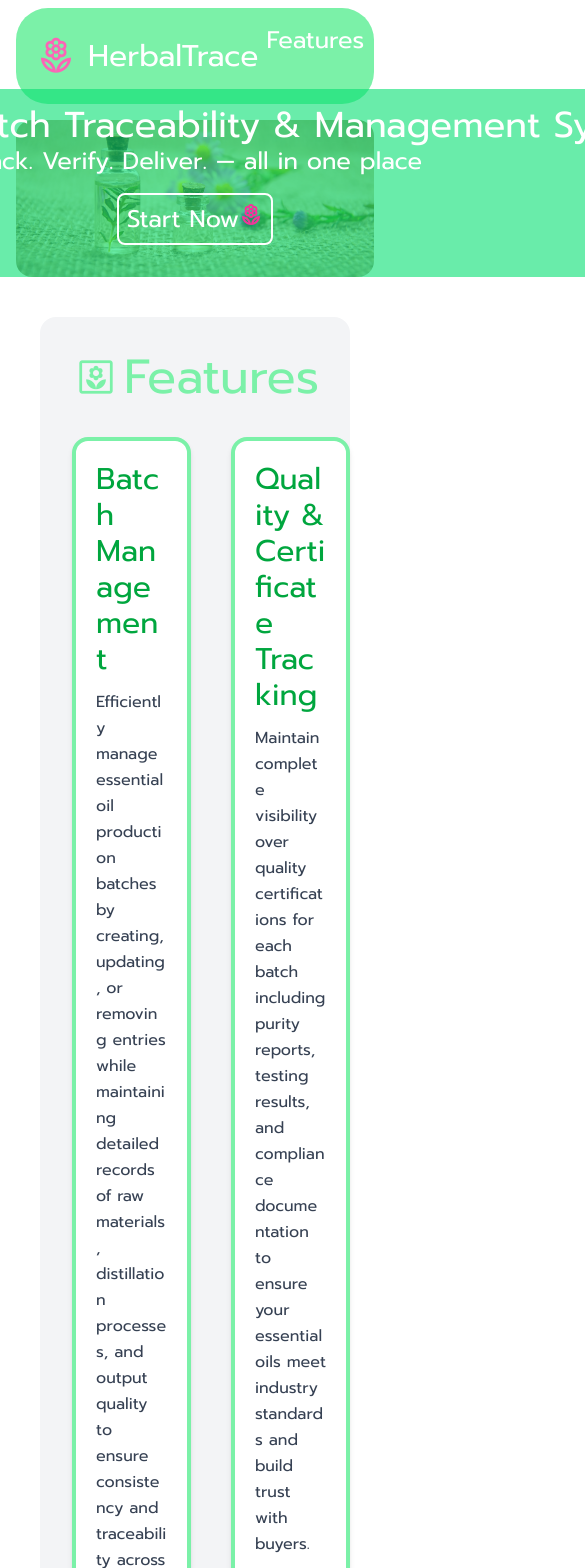
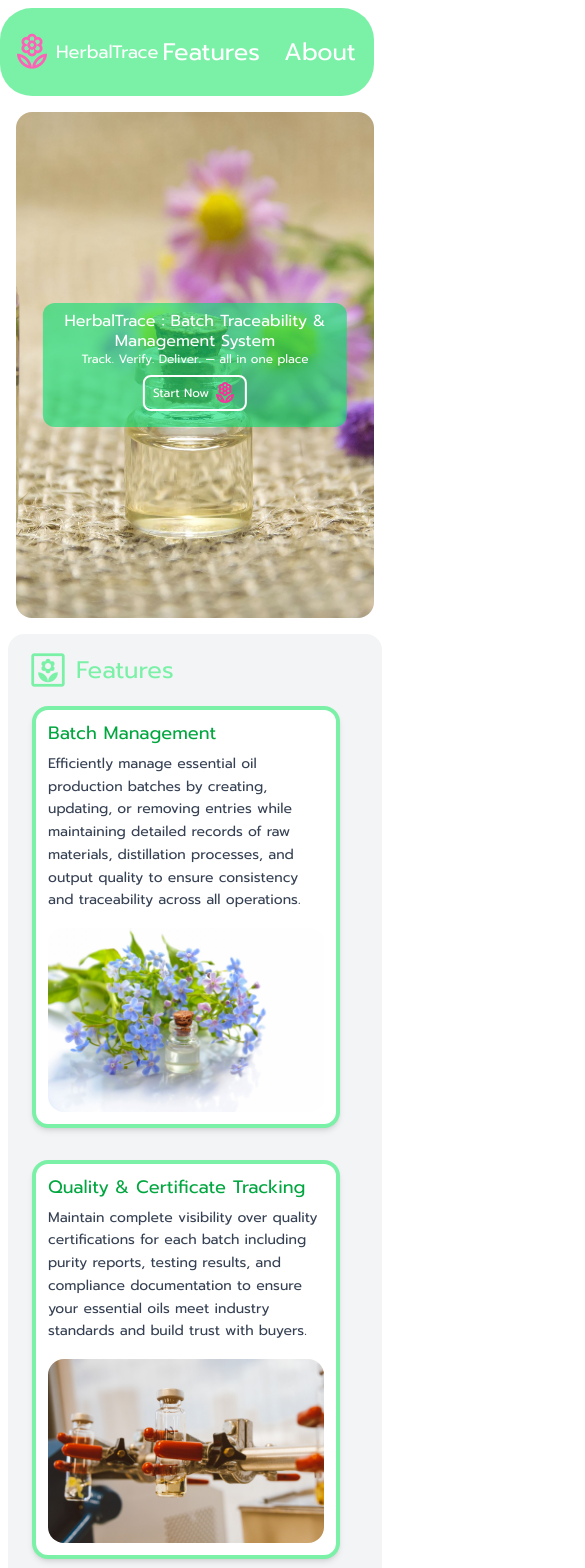
Before and after one commit to joykat05/HerbalTrace, a React (Vite) app in the folder frontend/: page / in a window 390 px wide. Shown: the top 1568 px of the page, 585 px wide, since content can reach past the window. Built offline with nearby package versions, Linux system fonts and the light colour scheme.

Commit message:
feat: made frontend responsive to moblie screens

```diff
--- a/frontend/src/components/card.jsx
+++ b/frontend/src/components/card.jsx
@@ -3,17 +3,38 @@ import "../app.css";
 
 function Card({ title, description, children }) {
   return (
-    <div className="font-prompt border-4 border-green-300 p-5 m-4 rounded-2xl max-w-lg w-full bg-white shadow-md space-y-3 hover:scale-105
-    hover:border-pink-300 transition duration-300 ease-out">
+    <div className="font-prompt
+  border-4 border-green-300
+  p-5 max-md:p-3
+  m-4 max-md:m-2
+  rounded-2xl
+  max-w-lg w-full
+  max-md:max-w-[90%]
+  bg-white
+  shadow-md
+  space-y-3 max-md:space-y-2
+  hover:scale-105
+  hover:border-pink-300
+  transition duration-300 ease-out">
 
       {title && (
-        <h2 className="text-3xl text-green-600 wrap-break-word">
+        <h2 className="
+          text-3xl
+          max-md:text-lg
+
+          text-green-600
+          leading-tight
+        ">
           {title}
         </h2>
       )}
 
       {description && (
-        <p className="text-gray-700 leading-relaxed wrap-break-word">
+        <p className="
+          text-gray-700
+          leading-relaxed
+          max-md:text-sm
+        ">
           {description}
         </p>
       )}
--- a/frontend/src/components/feature.jsx
+++ b/frontend/src/components/feature.jsx
@@ -1,41 +1,70 @@
 import '../app.css';
 import Card from './card';
+
 export default function Features(){
     return(
         <>
-        <div className='m-10 bg-gray-100 p-4 rounded-2xl'>
+        <div className='
+            m-10
+            max-md:m-2
+            bg-gray-100
+            p-4
+            max-md:px-3 max-md:py-2
+            rounded-2xl
+        '>
+            <h1 className='
+                font-prompt
+                text-5xl
+                max-md:text-2xl
+                text-green-300
+                hover:text-pink-300
+                m-5
+                max-md:m-2
+                flex items-center gap-2
+            '>
+                <span
+                    className="material-symbols-outlined"
+                    style={{fontSize:"40px"}}
+                >
+                    yard
+                </span>
+                Features
+            </h1>
 
-            <h1 className='font-prompt text-5xl text-green-300 hover:text-pink-300 m-5 flex items-center gap-2'>
-                <span class="material-symbols-outlined " style={{fontSize:"40px"}}>yard</span>
-                Features</h1>
-            <div className="grid grid-cols-2 gap-10">
+            <div className="
+                grid grid-cols-2
+                gap-10
+                max-md:grid-cols-1
+                max-md:gap-4
+                max-md:px-1
+            ">
 
                 <Card
                     title="Batch Management"
                     description="Efficiently manage essential oil production batches by creating, updating, or removing entries while maintaining detailed records of raw materials, distillation processes, and output quality to ensure consistency and traceability across all operations."
                 >
-    <img className="rounded-2xl" src="/content/white-photo.jpg" />
+                    <img className="rounded-2xl w-full" src="/content/white-photo.jpg" />
                 </Card>
 
                 <Card
                     title="Quality & Certificate Tracking"
                     description="Maintain complete visibility over quality certifications for each batch including purity reports, testing results, and compliance documentation to ensure your essential oils meet industry standards and build trust with buyers."
                 >
-    <img className="rounded-2xl" src="/content/lab-oil.jpg" />
+                    <img className="rounded-2xl w-full" src="/content/lab-oil.jpg" />
                 </Card>
 
                 <Card
                     title="Buyer & Dispatch Management"
                     description="Track buyer details and manage dispatch operations seamlessly by monitoring order status, shipment records, and delivery timelines to ensure smooth logistics and reliable fulfillment for your essential oil business."
                 >
-    <img className="rounded-2xl" src="/content/photo-logs.jpg" />
+                    <img className="rounded-2xl w-full" src="/content/photo-logs.jpg" />
                 </Card>
 
                 <Card
                     title="AI Insights & Yield Optimization"
                     description="Leverage AI-powered analysis to detect low yield batches and generate insights from historical production data, helping identify trends, improve extraction efficiency, and optimize overall essential oil production performance."
                 >
-    <img className="rounded-2xl" src="/content/analysis.jpg" />
+                    <img className="rounded-2xl w-full" src="/content/analysis.jpg" />
                 </Card>
 
             </div>
--- a/frontend/src/components/navbar.jsx
+++ b/frontend/src/components/navbar.jsx
@@ -1,30 +1,57 @@
 import '../app.css'
 import { Link } from 'react-router'
+
 function Navbar() {
-
   return (
     <>
-     <div className="bg-green-300 text-white p-2 h-1/2 ml-4 mr-4 mt-2 flex rounded-4xl items-center font-prompt">
-     <span className="material-symbols-outlined m-3 text-pink-400"   style={{ fontSize: "40px" }}>local_florist</span>
-      <Link to="/">
-      <h1 className=" text-3xl hover:text-green-600">HerbalTrace</h1>
-      </Link>
-      <div className="text-2xl mx-auto flex gap-4">
-        <Link to="/features">
-        <button className=" hover:text-green-600 text-white p-2 rounded-lg">Features</button>
-        </Link>
-        <Link to="/about">
-        <button className=" hover:text-green-600 text-white p-2 rounded-lg">About</button>
-        </Link>
-        <Link to="/login">
-        <button className=" hover:text-green-600 text-white p-2 rounded-lg">Log in</button>
-        </Link>
+      <div className=" bg-green-300 text-white p-2 max-md:p-1ml-4 mr-4 mt-2 flex items-center  rounded-4xl font-prompt">
+        <div className="flex items-center">
+          <span
+            className="material-symbols-outlined m-3 max-md:m-1 text-pink-400"
+            style={{ fontSize: "40px" }}
+          >
+            local_florist
+          </span>
+
+          <Link to="/">
+            <h1 className="text-3xl max-md:text-lg leading-none hover:text-green-600 ">
+              HerbalTrace
+            </h1>
+          </Link>
+        </div>
+
+        <div className="text-2xl mx-auto flex items-center   gap-4 max-md:gap-2max-md:text-sm">
+          <Link to="/features">
+            <button className=" hover:text-green-600 p-2 max-md:p-1 rounded-lg flex items-center   ">
+              Features
+            </button>
+          </Link>
+
+          <Link to="/about">
+            <button className=" hover:text-green-600 p-2 max-md:p-1 rounded-lg flex items-center">
+              About
+            </button>
+          </Link>
+
+          <Link to="/login">
+            <button className=" hover:text-green-600 p-2 max-md:p-1 rounded-lg flex items-center
+            ">
+              Log in
+            </button>
+          </Link>
+        </div>
+
+        {/* RIGHT: profile icon */}
+        <div className="ml-auto flex items-center">
+          <span
+            className="material-symbols-outlined hover:text-green-600"
+            style={{ fontSize: "40px" }}
+          >
+            account_circle
+          </span>
+        </div>
+
       </div>
-      <div className="text-2xl ml-auto ">
-        <span className="material-symbols-outlined hover:text-green-600"   style={{ fontSize: "40px" }}>account_circle</span>
-        </div>
-     </div>
-
     </>
   )
 }
--- a/frontend/src/home.jsx
+++ b/frontend/src/home.jsx
@@ -9,22 +9,60 @@ export default function Home(){
         <>
         <div className="relative m-4">
             <img
-                className="w-305 rounded-2xl"
+                className="w-305 max-md:w-full max-md:h-[60vh] object-cover rounded-2xl block"
                 src="/content/home-photo-crop.jpg"
+                alt="hero"
             />
 
-            <div className="absolute top-[40%] left-1/2 w-250 text-center -translate-x-1/2 -translate-y-1/2 rounded-xl text-white  bg-green-400/60 p-4 hover:scale-105 transition duration-200 ease-out">
-                <p className="text-4xl font-prompt">
-                HerbalTrace : Batch Traceability & Management System
+            <div className="absolute top-[40%]  max-md:top-[50%]   left-1/2 w-250 max-md:w-[85%] text-center -translate-x-1/2 -translate-y-1/2 rounded-xl  text-white   bg-green-400/60 p-4 max-md:p-2 hover:scale-105 transition duration-200 ease-out">
+                <p className="
+                    text-4xl
+                    max-md:text-base
+                    leading-tight
+                    font-prompt
+                ">
+                    HerbalTrace : Batch Traceability & Management System
                 </p>
-                <p className='text-2xl font-prompt'>Track. Verify. Deliver. — all in one place</p>
-                <button className="m-4 font-prompt border-2 border-white p-2 rounded-lg text-2xl transition duration-300 ease-out hover:bg-white hover:text-green-300 hover:scale-110">Start Now
-                    <span className="material-symbols-outlined text-pink-500 ">local_florist</span>
+                <p className="
+                    text-2xl
+                    max-md:text-xs
+                    font-prompt
+                ">
+                    Track. Verify. Deliver. — all in one place
+                </p>
+
+                <button className="
+                    m-4
+                    max-md:m-2
+                    mx-auto
+                    max-md:mx-auto
+                    font-prompt
+                    border-2 border-white
+                    p-2
+                    max-md:px-2 max-md:py-1
+                    rounded-lg
+                    text-2xl
+                    max-md:text-xs
+                    flex items-center justify-center gap-1
+                    transition duration-300 ease-out
+                    hover:bg-white hover:text-green-300 hover:scale-110
+                ">
+                    Start Now
+                    <span className="
+                        material-symbols-outlined
+                        text-pink-500
+                        text-[28px]
+                        max-md:text-[16px]
+                        leading-none
+                    ">
+                        local_florist
+                    </span>
                 </button>
             </div>
-            </div>
-            <Features />
-            <About />
+        </div>
+
+        <Features />
+        <About />
         </>
     );
 }
--- a/frontend/src/mainlayout.jsx
+++ b/frontend/src/mainlayout.jsx
@@ -6,8 +6,6 @@ function MainLayout() {
   return (
     <div className="flex flex-col min-h-screen">
       <Navbar />
-
-      {/* This grows to push footer down */}
       <main className="flex-grow">
         <Outlet />
       </main>
--- a/frontend/vite.config.js
+++ b/frontend/vite.config.js
@@ -10,4 +10,7 @@ export default defineConfig({
     tailwindcss(),
     babel({ presets: [reactCompilerPreset()] })
   ],
+  server: {
+    host : true
+  },
 })
```
Also changed, not shown: frontend/src/about.jsx (+54 -6 lines), frontend/src/components/footer.jsx (+29 -10 lines). Lines whose indentation alone changed are shown as unchanged.
